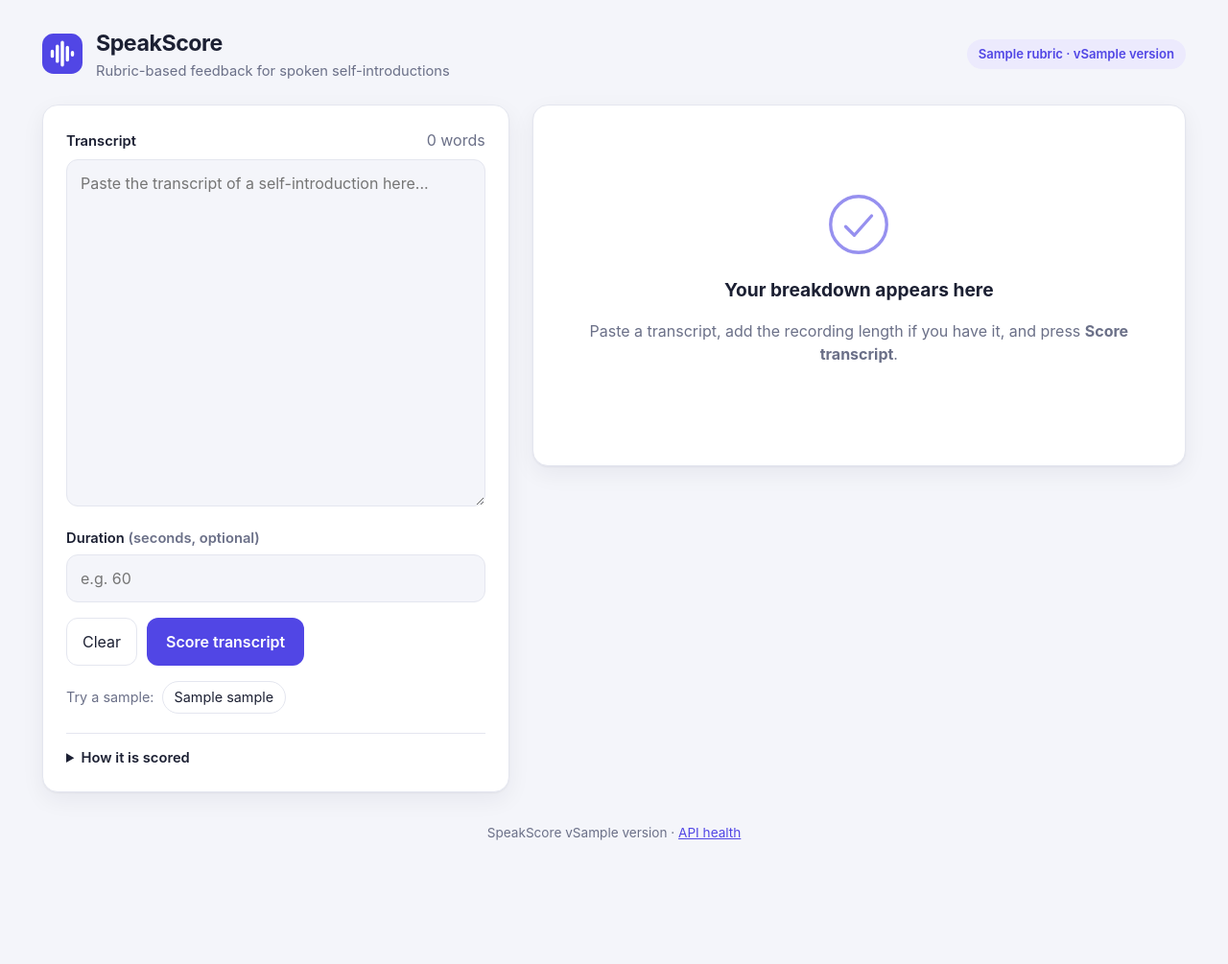
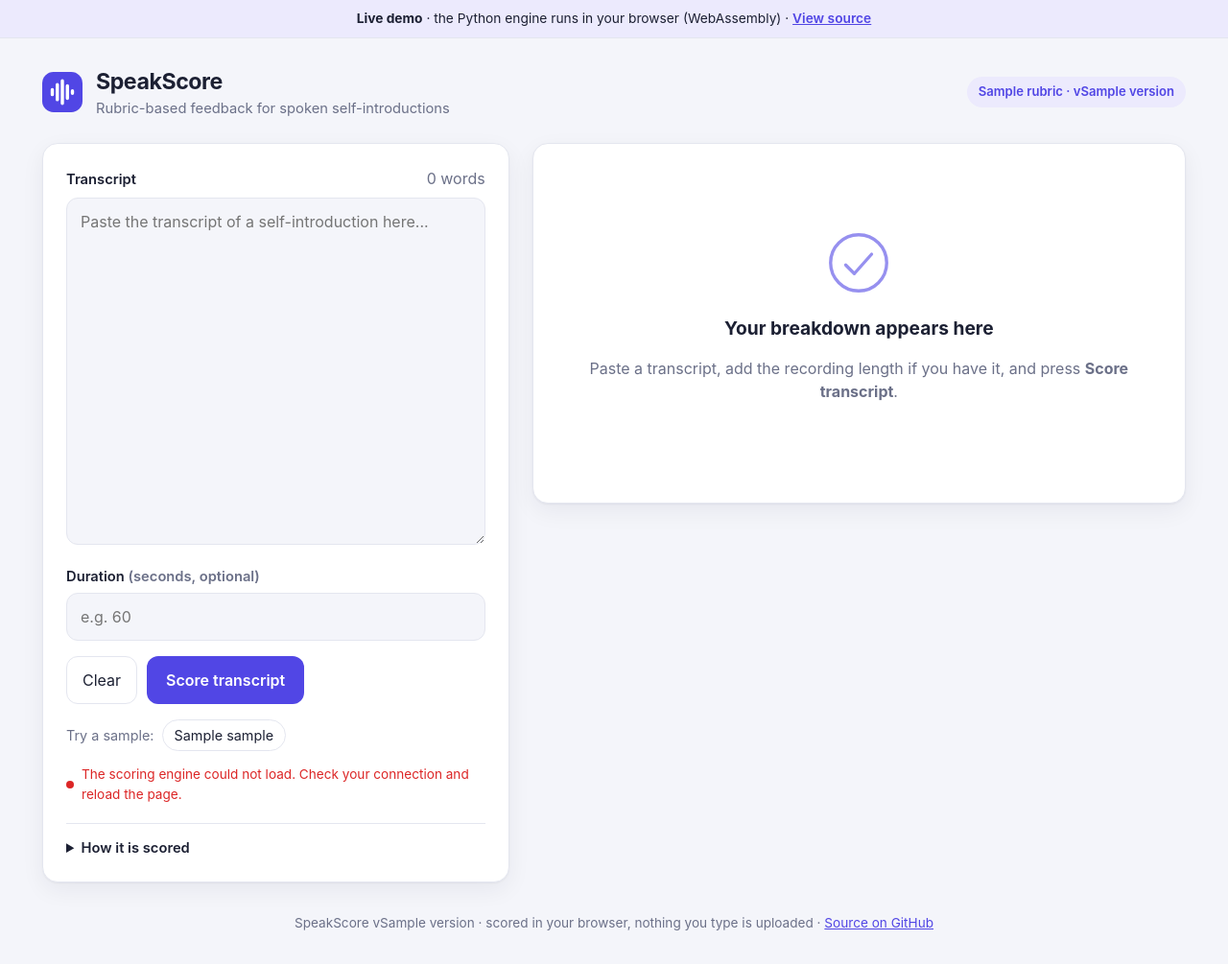
Before and after one commit to Raja9964/SpeakScore, a Flask app: template speakscore/templates/index.html in a window 1280 px wide. Shown: the whole page at 96% size. Before the commit the page ends 876 px from the top, so only its background shows below. Run offline with Flask 3, Linux system fonts and the light colour scheme; the template is opened without the code that fills it: most values are stand-ins (such as "Sample title", 1, 10 or a date in 2020).

Commit message:
Add an in-browser scorer for a static demo
pyodide-scorer.js loads Pyodide, installs the speakscore and
vaderSentiment wheels and scores with the real package, applying the
same input checks and messages as the API. In demo mode the template
adds a banner saying so, an engine status line and a footer link to
the source. The Flask page is unchanged.

```diff
--- /dev/null
+++ b/speakscore/static/pyodide-scorer.js
@@ -0,0 +1,68 @@
+// Static demo only: runs the speakscore wheel on Pyodide so nothing leaves the browser.
+(() => {
+  const config = JSON.parse(document.getElementById("engine-config").textContent);
+  const status = document.getElementById("engine-status");
+  const message = document.getElementById("engine-message");
+
+  // Same checks and messages as the Flask endpoint.
+  const ENTRY = `
+import json
+
+from speakscore import InvalidInput, score_transcript
+
+
+def score(payload, max_chars):
+    data = json.loads(payload)
+    transcript = data.get("transcript")
+    if not isinstance(transcript, str):
+        return json.dumps({"error": "'transcript' is required and must be a string."})
+    if len(transcript) > max_chars:
+        return json.dumps({"error": f"'transcript' must be at most {max_chars} characters."})
+    try:
+        report = score_transcript(transcript, data.get("duration_seconds"))
+    except InvalidInput as exc:
+        return json.dumps({"error": str(exc)})
+    return json.dumps(report.to_dict())
+
+
+score
+`;
+
+  const scorer = { status: "loading" };
+
+  const setStatus = (state, text) => {
+    scorer.status = state;
+    status.dataset.state = state;
+    message.textContent = text;
+  };
+
+  const boot = async () => {
+    const { loadPyodide } = await import(`${config.pyodide}pyodide.mjs`);
+    const pyodide = await loadPyodide({ indexURL: config.pyodide });
+    setStatus("loading", "Installing the speakscore package\u2026");
+    const wheels = config.wheels.map((path) => new URL(path, location.href).href);
+    await pyodide.loadPackage(wheels, { messageCallback: () => {} });
+    const score = pyodide.runPython(ENTRY);
+    score(JSON.stringify({ transcript: "Hello, my name is Asha." }), config.max_chars);
+    const version = pyodide.runPython("import sys; sys.version.split()[0]");
+    setStatus("ready", `Engine ready \u00b7 Python ${version} is running in your browser`);
+    return score;
+  };
+
+  const engine = boot();
+  engine.catch((err) => {
+    console.error(err);
+    setStatus("error", "The scoring engine could not load. Check your connection and reload the page.");
+  });
+
+  scorer.score = async (body) => {
+    const score = await engine.catch(() => {
+      throw new Error("The scoring engine is not available. Reload the page to try again.");
+    });
+    const result = JSON.parse(score(JSON.stringify(body), config.max_chars));
+    if (result.error) throw new Error(result.error);
+    return result;
+  };
+
+  window.speakscoreScorer = scorer;
+})();
--- a/speakscore/static/style.css
+++ b/speakscore/static/style.css
@@ -41,6 +41,15 @@ body {
 
 .muted { color: var(--muted); }
 a { color: var(--accent); }
+
+.demo-banner {
+  padding: 9px 16px;
+  background: var(--accent-soft);
+  border-bottom: 1px solid var(--line);
+  font-size: 0.86rem;
+  text-align: center;
+}
+.demo-banner a { font-weight: 600; white-space: nowrap; }
 
 .topbar {
   max-width: 1240px;
@@ -137,6 +146,13 @@ button { font: inherit; cursor: pointer; border-radius: 12px; }
 
 .error { color: var(--bad); margin: 14px 0 0; font-weight: 500; }
 
+.engine-status { display: flex; align-items: center; gap: 8px; margin: 14px 0 0; font-size: 0.85rem; color: var(--muted); }
+.engine-dot { flex: none; width: 8px; height: 8px; border-radius: 50%; background: var(--ok); animation: pulse 1.2s ease-in-out infinite; }
+.engine-status[data-state="ready"] .engine-dot { background: var(--good); animation: none; }
+.engine-status[data-state="error"] { color: var(--bad); }
+.engine-status[data-state="error"] .engine-dot { background: var(--bad); animation: none; }
+@keyframes pulse { 50% { opacity: 0.25; } }
+
 .rubric { margin-top: 20px; border-top: 1px solid var(--line); padding-top: 14px; font-size: 0.92rem; }
 .rubric summary { cursor: pointer; font-weight: 600; }
 .rubric ul { list-style: none; padding: 0; margin: 10px 0 0; display: grid; gap: 6px; }
@@ -208,3 +224,7 @@ button { font: inherit; cursor: pointer; border-radius: 12px; }
   textarea { min-height: 0; height: 200px; }
   .summary { gap: 18px; }
 }
+
+@media (prefers-reduced-motion: reduce) {
+  .engine-dot, .ring .value, .bar span { animation: none; transition: none; }
+}
--- a/speakscore/templates/index.html
+++ b/speakscore/templates/index.html
@@ -3,12 +3,19 @@
 <head>
   <meta charset="utf-8">
   <meta name="viewport" content="width=device-width, initial-scale=1">
-  <title>SpeakScore</title>
+  <title>SpeakScore{% if demo %} &middot; Live demo{% endif %}</title>
   <meta name="description" content="Score a spoken self-introduction against a transparent rubric and get specific feedback on content, pace, grammar, clarity and engagement.">
   <link rel="icon" type="image/svg+xml" href="{{ url_for('static', filename='favicon.svg') }}">
   <link rel="stylesheet" href="{{ url_for('static', filename='style.css') }}">
 </head>
 <body>
+  {% if demo %}
+  <div class="demo-banner">
+    <strong>Live demo</strong> &middot; the Python engine runs in your browser (WebAssembly)
+    &middot; <a href="{{ demo.source_url }}">View source</a>
+  </div>
+  {% endif %}
+
   <header class="topbar">
     <div class="brand">
       <svg class="logo" viewBox="0 0 32 32" aria-hidden="true">
@@ -52,6 +59,12 @@
           {% endfor %}
         </div>
         {% endif %}
+        {% if demo %}
+        <p id="engine-status" class="engine-status" data-state="loading" role="status">
+          <span class="engine-dot" aria-hidden="true"></span>
+          <span id="engine-message">Loading the scoring engine&hellip; about 5&nbsp;MB, cached after the first visit</span>
+        </p>
+        {% endif %}
         <p id="error" class="error" role="alert" hidden></p>
       </form>
 
@@ -75,9 +88,20 @@
     </section>
   </main>
 
+  {% if demo %}
+  <footer class="footer muted">
+    SpeakScore v{{ version }} &middot; scored in your browser, nothing you type is uploaded
+    &middot; <a href="{{ demo.source_url }}">Source on GitHub</a>
+  </footer>
+  {% else %}
   <footer class="footer muted">SpeakScore v{{ version }} &middot; <a href="{{ url_for('api.health') }}">API health</a></footer>
+  {% endif %}
 
   <script id="samples-data" type="application/json">{{ samples|tojson }}</script>
+  {% if demo %}
+  <script id="engine-config" type="application/json">{{ demo.engine|tojson }}</script>
+  <script src="{{ url_for('static', filename='pyodide-scorer.js') }}"></script>
+  {% endif %}
   <script src="{{ url_for('static', filename='app.js') }}"></script>
 </body>
 </html>
```
